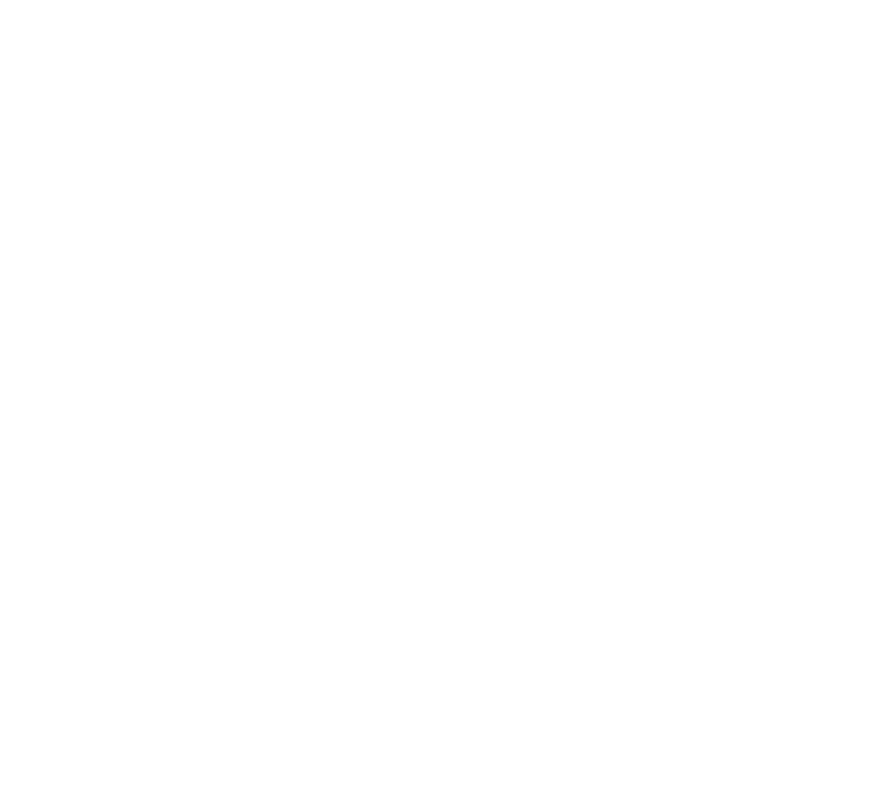
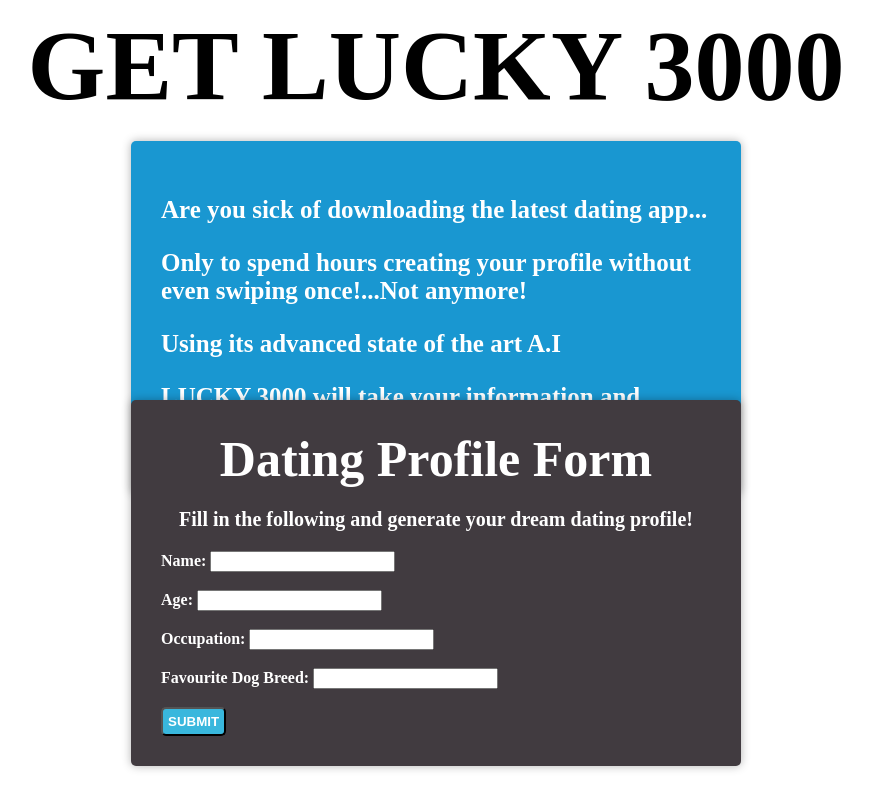
Before and after one commit to theandrewfulton/getlucky3000, a website: page index.html in a window 1280 px wide. Shown: the whole page, without its empty margins (204-1076 px from the left). Drawn offline with Linux system fonts and the light colour scheme.

Commit message:
fix merge issue from Nick, merge Nathan's changes

```diff
--- a/index.html
+++ b/index.html
@@ -8,6 +8,41 @@
   <link rel="stylesheet" href="./styles.css">
 </head>
 <body>
+  <h1 id="title1">GET LUCKY 3000</h1>
+  <br>
+  <article id="greeting">
+  <p class="intro1">Are you sick of downloading the latest dating app...</p>
+  <p class="intro1"> Only to spend hours creating your profile without even swiping once!...Not anymore!</p>
+  <p class="intro1"> Using its advanced state of the art A.I</p>
+  <p class="intro1"> LUCKY 3000 will take your information and create the dating profile of your dreams!</p>
+</article>
+<form id="form">
+    <h2 id="title">Dating Profile Form</h2>
+    <p class="intro"> Fill in the following and generate your dream dating profile!</p>
+      <label>Name:</label>
+      <input id="name">
+      <br>
+      <br>
+      <label>Age:</label>
+      <input id="age">
+      <br>
+      <br>
+      <label>Occupation:</label>
+      <input id="occupation">
+      <br>
+      <br>
+      <label>Favourite Dog Breed:</label>
+      <input id="breed">
+      <br>
+      <br>
+      <button id="submit">Submit</button>
+  </form>
+  <!-- <button id="get-dad-jokes">Dad Jokes</button>
+     <p id="setup">...</p>
+    <p id="punchline">.....</p>
+    <img id="dog"> -->
+
+
 
 </body>
 <script src="./index.js" type="module"></script>
--- a/index.js
+++ b/index.js
@@ -18,3 +18,50 @@
     corporateData = await response.json()
     return corporateData.phrase
 }
+
+
+
+const dogPic = 'https://dog.ceo/api/breeds/image/random'
+
+let fart
+let doggie = document.getElementById("doggie")
+fetch(dogPic)
+    .then((response) => response.json()) //returns a promise
+    .then((data) => {console.log(data)}) //handles the data and runs a function
+    .catch((error) => {console.log("error: " + error)})
+
+
+
+async function getDogPic() {
+    let data = null
+    let response = await fetch(`${dogPic}`)
+    data = await response.json()
+    doggie.src = data.message
+
+}
+
+
+// getDogPic()
+
+
+
+let test_img = 'https://www.google.com/url?sa=i&url=https%3A%2F%2Fwww.rspcansw.org.au%2Fwhat-we-do%2Fadoptions%2Fdogs-and-puppies%2F&psig=AOvVaw3fTLDUiJGBwJutJInTh37F&ust=1620352875297000&source=images&cd=vfe&ved=0CAIQjRxqFwoTCLiEhoD7s_ACFQAAAAAdAAAAABAD'
+=======
+// entry point for affirmation url, runs through proxy to avoid CORS error
+const affirmationURL = "https://cors-anywhere.herokuapp.com/https://www.affirmations.dev/"
+const corporateBsURL = "https://corporatebs-generator.sameerkumar.website/"
+// initially set data to loading. It can be something else, or an empty string.
+let affirmationData = "loading"
+// async function to fetch data from affirmation api
+async function getAffirmation () {
+        let response = await fetch(affirmationURL)
+        affirmationData = await response.json()
+        return affirmationData.affirmation
+}
+let corporateData = "loading"
+// async function to fetch data from corporate bs api
+async function getCorporateBS () {
+    let response = await fetch(corporateBsURL)
+    corporateData = await response.json()
+    return corporateData.phrase
+}
--- a/styles.css
+++ b/styles.css
@@ -0,0 +1,73 @@
+#title1 {
+    display: flex;
+    flex-direction: column;
+    align-items: center;
+    font-size: 100px;
+    margin: 0%;
+}
+
+.intro1 {
+      font-size: 25px;
+  }
+
+
+#title {
+    display: flex;
+    flex-direction: column;
+    align-items: center;
+    font-size: 50px;
+    margin: 0%;
+}
+
+.intro {
+    display: flex;
+    flex-direction: column;
+    align-items: center;
+    font-size: 20px;
+}
+
+form {
+    position: fixed;
+    top: 50%;
+    left: 50%;
+    transform: translate(-50%);
+    width: 100%;
+    max-width: 550px;
+    background:  #413b40;
+    color: white;
+    font-weight: 700;
+    padding: 30px;
+    border-radius: 5px;
+    box-shadow: 0 0 10px rgba(0,0,0,0.3);
+}
+
+#submit{
+    background: #39b7dd;
+    text-align: center;
+    padding: 5px;
+    border-radius: 5px;
+    color: #fff;
+    cursor: pointer;
+    text-transform: uppercase;
+    font-weight: 800;
+    display: flex;
+    flex-direction: column;
+    align-items: center;
+}
+
+#greeting{
+    position: relative;
+    top: 50%;
+    left: 50%;
+    transform: translate(-50%);
+    width: 100%;
+    max-width: 550px;
+    background:  #1997d1;
+    color: white;
+    font-size: 30px;
+    font-weight: 700;
+    padding: 30px;
+    border-radius: 5px;
+    box-shadow: 0 0 10px rgba(0,0,0,0.3);
+    align-content: center;
+}
```
